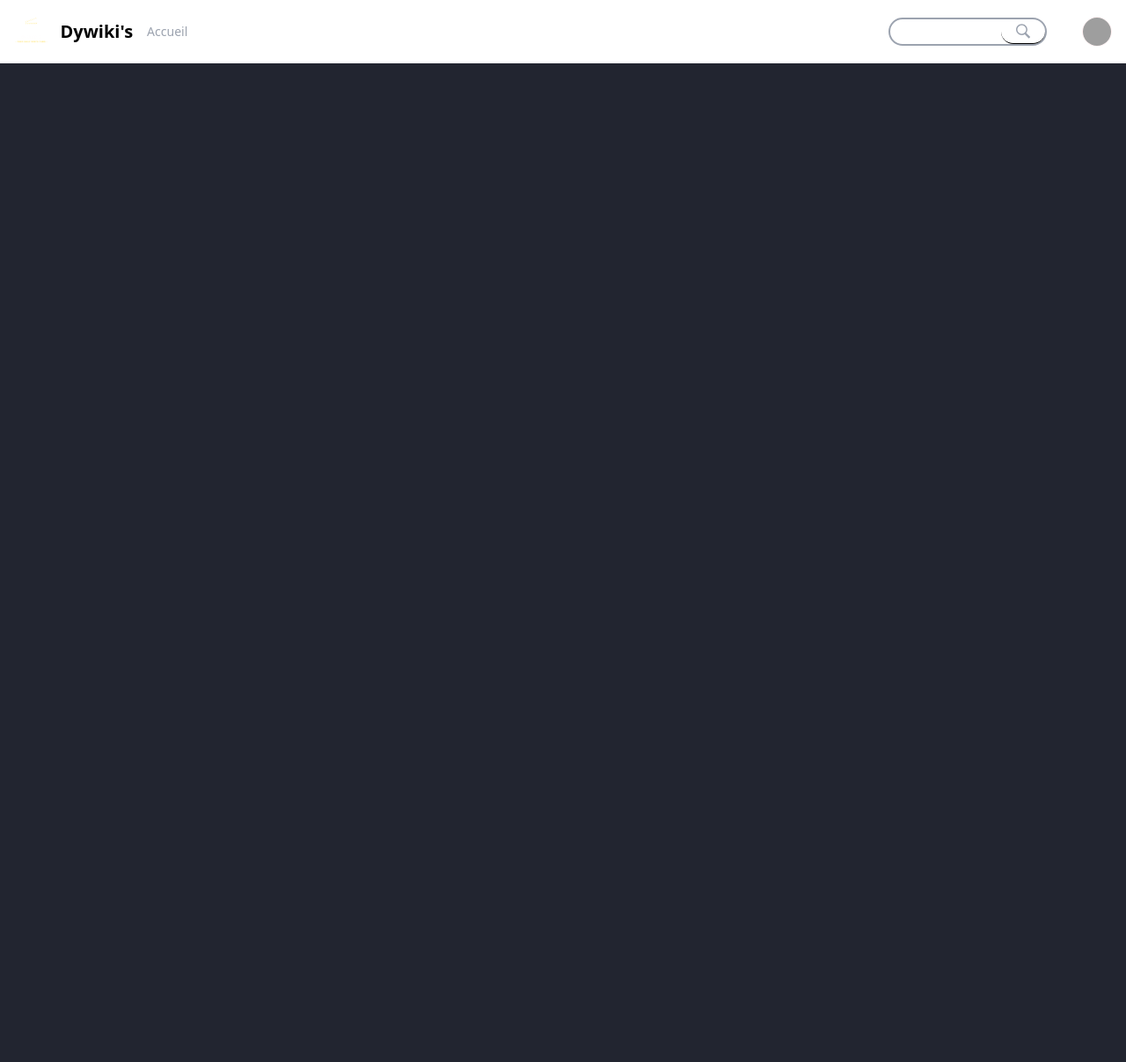
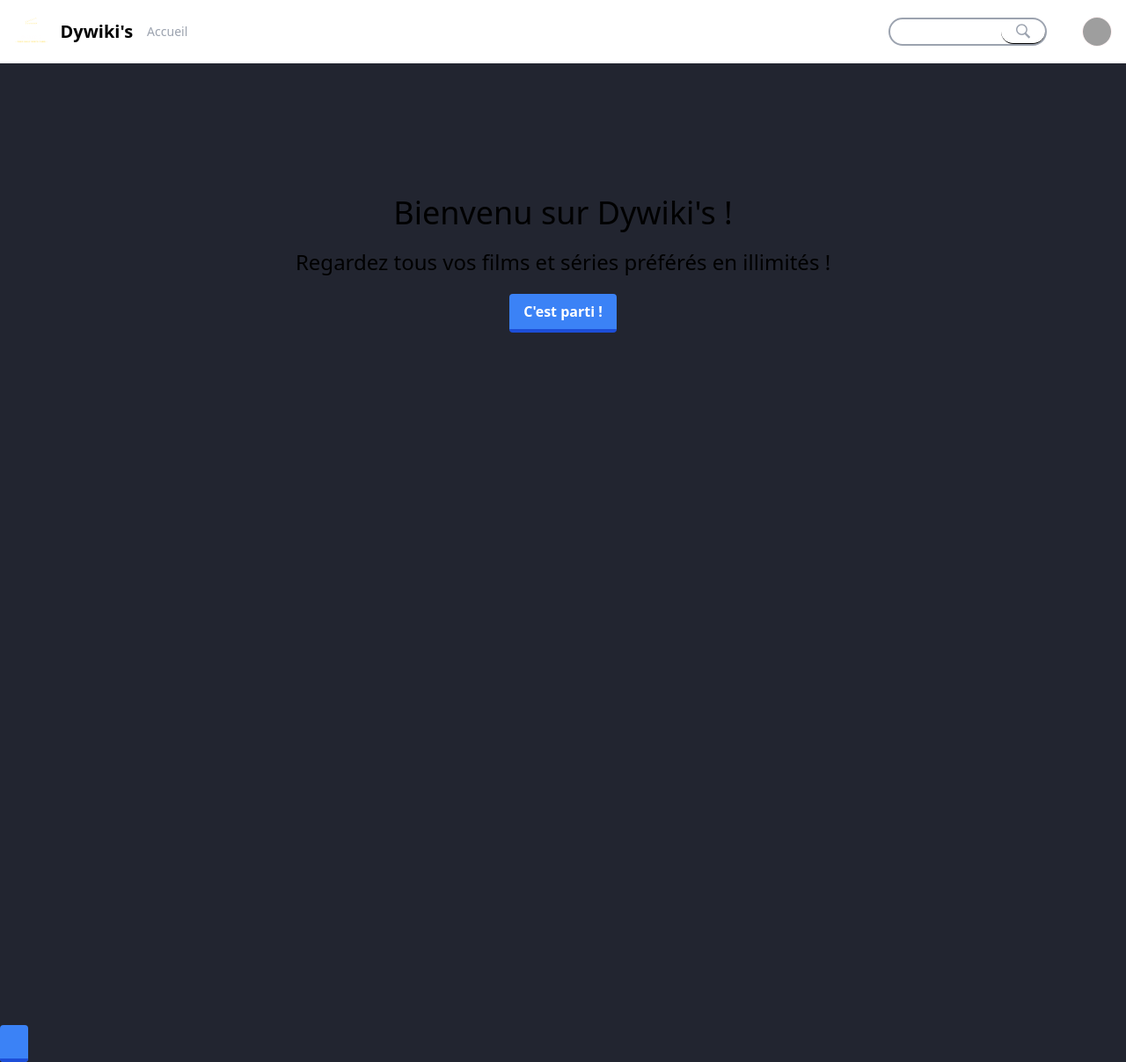
Before and after one commit to tinkode92/ProjetDevLabBack_Bekrarchouche_Bucpsun, a PHP site: page /home.php in a window 1280 px wide. Shown: the whole page at 88% size. Before the commit the page ends 72 px from the top, so only its background shows below. Run offline with PHP 8.4, Linux system fonts and the light colour scheme; the visitor is signed in with stand-in values (Sample User, id 1); some libraries are stand-ins or nearby versions; grey boxes are pictures that could not be loaded.

Commit message:
:sparkles: welcome message

```diff
--- a/home.php
+++ b/home.php
@@ -24,10 +24,16 @@ $imgProfile = $connection->getImg($_SESSION["user_id"]);
     <title>Accueil Dywiki's</title>
 
 </head>
-<body>
+<body class="h-[100vh]">
 
     <!--NAVBAR ELEMENT IN TEMPLATE FOLDER-->
     <?php require_once "src/template/nav.php"?>
+
+    <div class="wrapper my-[150px] flex justify-items-center items-center row w-full h-full flex-col gap-5">
+        <h2 class="text-4xl">Bienvenu sur Dywiki's !</h1>
+        <h3 class="text-2xl">Regardez tous vos films et séries préférés en illimités !</h3>
+        <a class="bg-blue-500 hover:bg-blue-400 text-white font-bold py-2 px-4 border-b-4 border-blue-700 hover:border-blue-500 rounded hover:translate-y-1 ease-in-out duration-150" href="categorie.php">C'est parti !</button>
+    </div>
 
     <script src="JS/script.js"></script>
 
```
